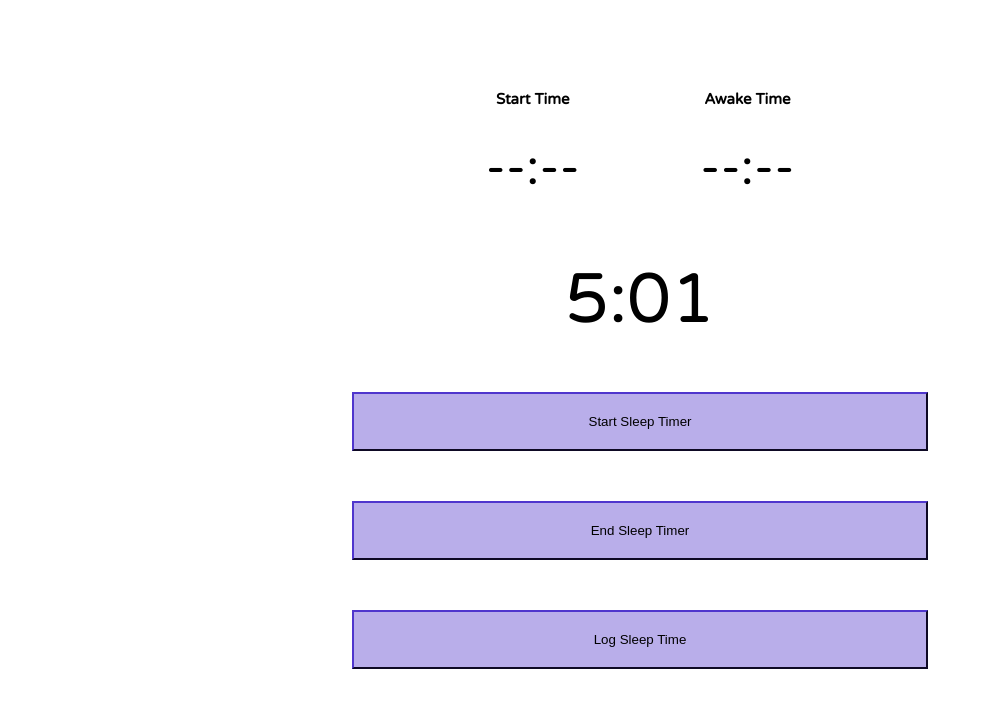
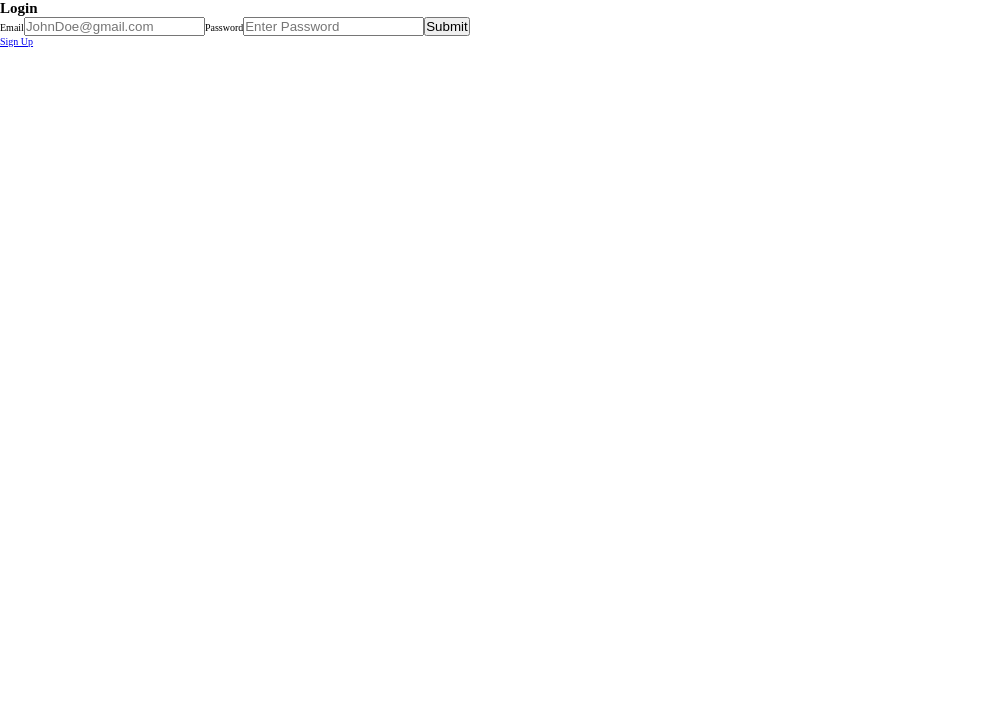
Before and after one commit to lambda-build-week-sleep-tracker/FE-Sleep-Tracker, a React (Create React App) app: page / in a window 1280 px wide. Shown: the top 708 px of the page, without its empty margins (0-991 px from the left). Built offline with nearby package versions, Linux system fonts and the light colour scheme.

Commit message:
working on post

```diff
--- a/src/App.js
+++ b/src/App.js
@@ -18,11 +18,11 @@ import SleepLogModal from './components/SleepLog/SleepLogModal';
 function App() {
   return (
     <div className="App">
-      {/* <Route exact path='/' component={LoginForm} />
+      <Route exact path='/' component={LoginForm} />
       <Route path='/signup' component={SignUpForm} />
       <PrivateRoute path='/home' component={Home} />
-      <PrivateRoute path='/sleeplog' component={SleepLog} /> */}
-      <Clock/>
+      <PrivateRoute path='/sleeplog' component={SleepLog} />
+      <PrivateRoute path='/clock' component={Clock}/>
     </div>
   );
 }
--- a/src/components/clock/Clock.jsx
+++ b/src/components/clock/Clock.jsx
@@ -1,6 +1,6 @@
 import React, { Component } from 'react';
 import './Clock.scss';
-
+import axiosWithAuth from '../axiosWithAuth';
 
 class ClockApp extends Component {
   state ={
@@ -11,32 +11,22 @@ class ClockApp extends Component {
 		dh: null,
 		dm: null,
     session: "AM",
-    mood: null,
     displayStart: '--:--',
-    displayAwake:'--:--'
+    displayAwake:'--:--',
+    key: null
 	}
 
 	componentDidMount(){
+    this.setState({...this.state, key: localStorage.getItem("id")})
 		setInterval(() => {
 			this.setState({...this.state, h: new Date().getHours(), m: new Date().getMinutes()})
       // console.log(this.state.mood)
+
 			setInterval(this.showTime(), 1000)
     }, 1000);
     // this.displayTime();
 	}
-  // shouldComponentUpdate(nextState){
-  //   if (this.state.mood !== nextState.mood){
-  //     console.log("COMPONENTUPDATED")
-  //     return true;
 
-  //   }
-  //   console.log("did not")
-  //   return false;
-  // }
-
-  // changeMood=(mood) => {
-  //   this.setState(({...this.state, mood:mood}))
-  // }
 
 	showTime() {
 
@@ -130,6 +120,18 @@ class ClockApp extends Component {
     await this.displayEndTime();
     this.getCurrentEndTime()
   }
+
+  logTime(key, start, stop){
+    axiosWithAuth()
+    .post("https://sleeptracker-api.herokuapp.com/api/sleep/", {key, start, stop})
+    .then(res => {
+      console.log(res.data);
+
+    })
+    .catch(err => console.log(err))
+}
+
+
   render() {
     return (
       <div className="time-container">
@@ -156,7 +158,7 @@ class ClockApp extends Component {
          	End Sleep Timer
 				</button>
 
-        <button className="LogTime" >
+        <button className="LogTime"  onClick={() => this.logTime(this.key, this.startTime, this.endTime)}>
           Log Sleep Time
          </button>
 
--- a/src/components/clock/EmojiButtons.jsx
+++ b/src/components/clock/EmojiButtons.jsx
@@ -9,7 +9,6 @@ export default function EmojiButtons(props) {
         setMood(num);
         props.setMood(mood)
     }
-
 
     return (
       <div className="emoji">
```
Also changed, not shown: public/index.html (+12 -0 lines).
